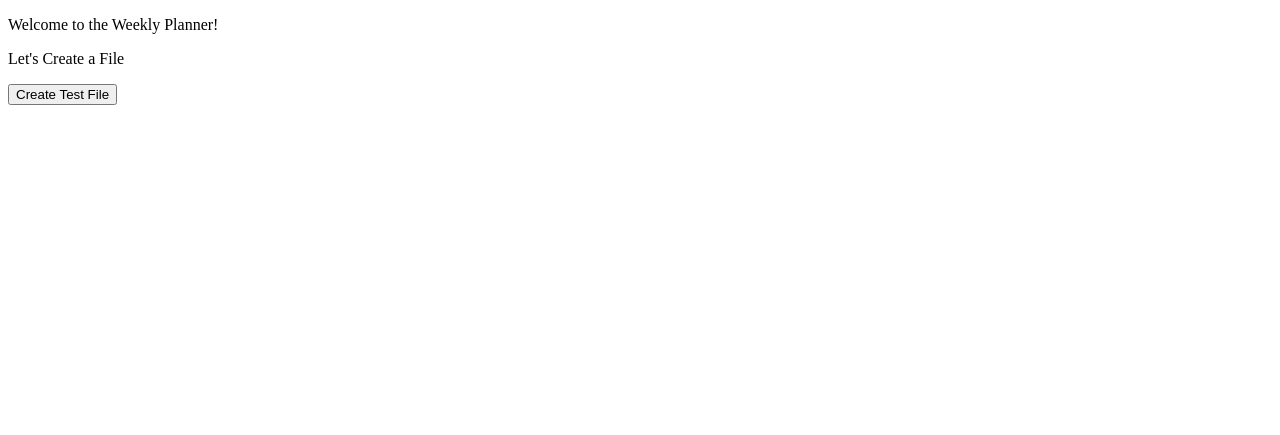
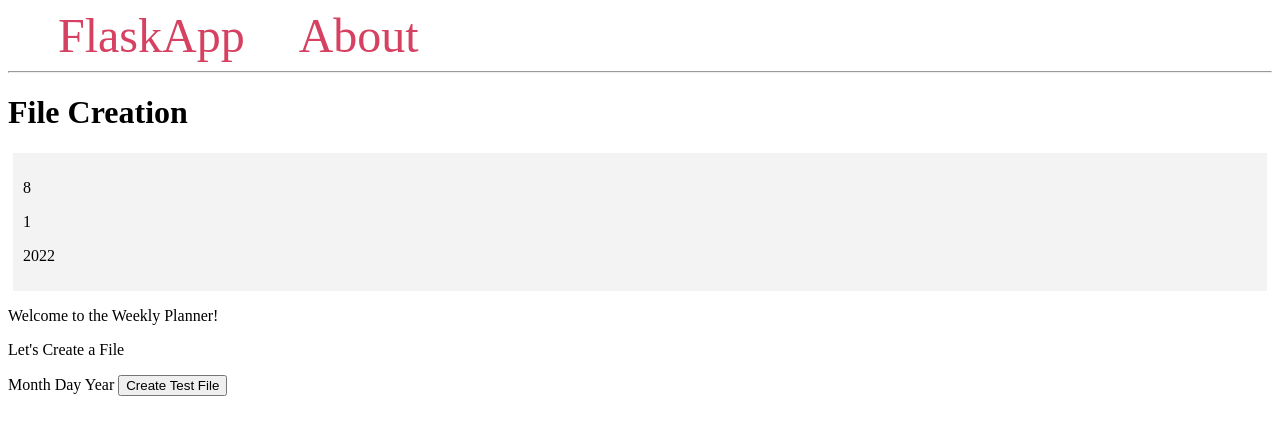
Before and after one commit to KWeatherwalks/weekly-planner, a Flask app: page / in a window 1280 px wide. Shown: the top 435 px of the page. Run offline with Flask 2, Linux system fonts and the light colour scheme.

Commit message:
add jinja templates and flask linting settings

```diff
--- a/planner/app.py
+++ b/planner/app.py
@@ -1,9 +1,5 @@
 #!/usr/bin/python
 # coding: utf-8
-import math
-import os
-
-import cairo
 from flask import Flask, render_template, send_file
 
 from .functions import FILENAME, PDF_PATH, create_pdf
@@ -11,20 +7,24 @@ from .functions import FILENAME, PDF_PATH, create_pdf
 # Flask app
 app = Flask(__name__)
 
+# Test data to pass to the index.html
+messages = [{"month": 8, "day": 1, "year": 2022}]
+
 # Homepage
 @app.route("/")
 def entry_point():
-    return render_template("index.html")
+    """Home Page"""
+    return render_template("index.html", messages=messages)
 
 
 # Create and Return PDF
 @app.route("/createfile", methods=["POST"])
 def deliver_file():
-
+    """Create File"""
     try:
         create_pdf()
         print("---- PDF CREATED SUCCESSFULLY! ----")
-    except:
+    except OSError:
         print("---- PDF CREATION FAILED :( ----")
         return render_template("index.html")
 
@@ -39,6 +39,7 @@ def deliver_file():
 # Fetch PDF results
 @app.route("/files/<string:name>", methods=["GET"])
 def files(name: str):
+    """Retrieve File"""
     return send_file(
         f"{PDF_PATH}/{name}.pdf", attachment_filename=f"{name}.pdf", cache_timeout=0
     )
--- /dev/null
+++ b/planner/templates/base.html
@@ -0,0 +1,34 @@
+<!DOCTYPE html>
+<html lang="en">
+
+<head>
+    <meta charset="UTF-8">
+    <title>{% block title %} {% endblock %} - Weekly Planner App</title>
+    <style>
+        .message {
+            padding: 10px;
+            margin: 5px;
+            background-color: #f3f3f3;
+        }
+
+        nav a {
+            color: #d64161;
+            font-size: 3em;
+            margin-left: 50px;
+            text-decoration: none;
+        }
+    </style>
+</head>
+
+<body>
+    <nav>
+        <a href="{{ url_for('entry_point') }}">FlaskApp</a>
+        <a href="#">About</a>
+    </nav>
+    <hr>
+    <div class="content">
+        {% block content %} {% endblock %}
+    </div>
+</body>
+
+</html>
--- a/planner/templates/index.html
+++ b/planner/templates/index.html
@@ -1,12 +1,26 @@
-<!doctype html>
-<html lang="en">
+{% extends 'base.html' %}
 
-<body>
-    <p>Welcome to the Weekly Planner!</p>
-    <p>Let's Create a File</p>
-    <form action="/createfile" method="post">
-        <button name="createFile" type="submit">Create Test File</button>
-    </form>
-</body>
+{% block content %}
 
-</html>
+<h1>{% block title %} File Creation {% endblock %}</h1>
+{% for message in messages %}
+<div class='message'>
+    <p>{{ message['month'] }}</p>
+    <p>{{ message['day'] }}</p>
+    <p>{{ message['year'] }}</p>
+</div>
+{% endfor %}
+
+
+<p>Welcome to the Weekly Planner!</p>
+
+<p>Let's Create a File</p>
+<form action="/createfile" method="post">
+    <label for="month">Month</label>
+    <label for="day">Day</label>
+    <label for="year">Year</label>
+    <button name="createFile" type="submit">Create Test File</button>
+</form>
+
+
+{% endblock %}
```
